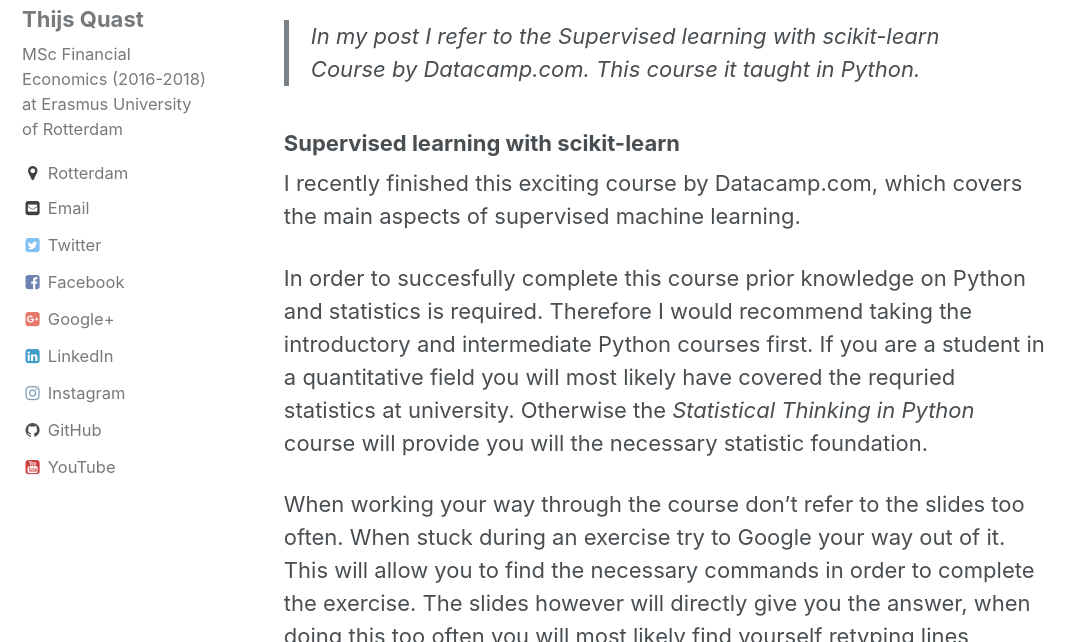
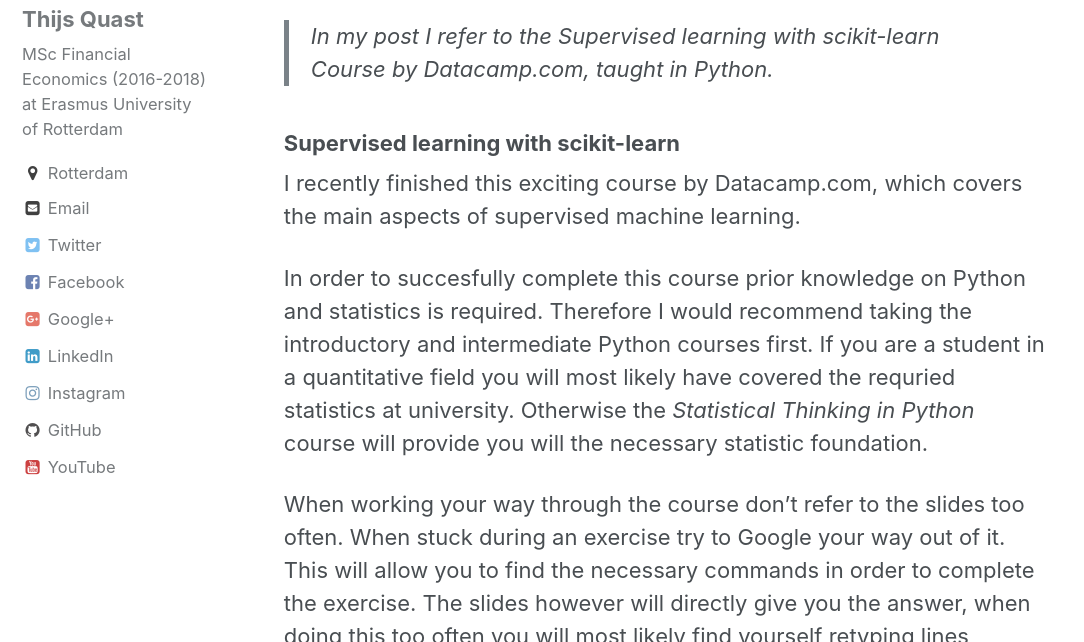
Before and after one commit to Thijsq/thijsq.github.io, a Jekyll site: the page built from _posts/2018-01-10-supervised-learning.md, in a window 1280 px wide and 900 px high, cut to the strip 258-900 px from the top of the window. Shown: the whole strip, without its empty margins (0-1084 px from the left). Built offline with Jekyll 4.4.1, drawn with Linux system fonts in a browser that asks for light colours.

Commit message:
Update 2018-01-10-supervised-learning.md

```diff
--- a/_posts/2018-01-10-supervised-learning.md
+++ b/_posts/2018-01-10-supervised-learning.md
@@ -6,7 +6,7 @@ date: 2018-01-10
 tags: [machine learning, python]
 ---
 
-> In my post I refer to the _Supervised learning with scikit-learn Course_ by Datacamp.com. This course it taught in Python.
+> In my post I refer to the _Supervised learning with scikit-learn Course_ by Datacamp.com, taught in Python.
 
 ### Supervised learning with scikit-learn
 I recently finished this exciting course by Datacamp.com, which covers the main aspects of supervised machine learning.
```
